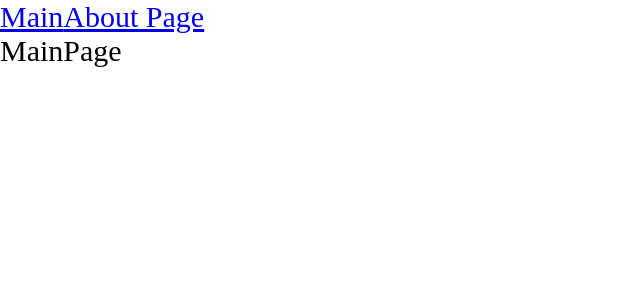
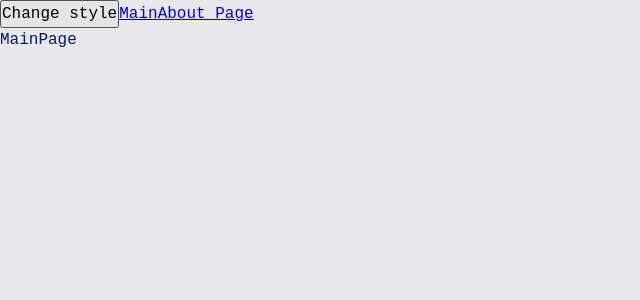
Before and after one commit to Artur-Sg/react-production-architecture-study, a React app: page / in a window 1280 px wide. Shown: the top 300 px of the page, without its empty margins (0-640 px from the left). Built offline with nearby package versions, Linux system fonts and the light colour scheme.

Commit message:
Customizable styles, theme provider

```diff
--- a/src/components/App.tsx
+++ b/src/components/App.tsx
@@ -2,11 +2,15 @@
 import { Link, Route, Routes } from 'react-router-dom';
 import { MainPageAsync } from '../pages/MainPage/MainPage.async';
 import { Suspense } from 'react';
-import '../index.scss';
+import { useTheme } from '../theme/useTheme';
+import '../styles/index.scss';
 
 const App = () => {
+  const { theme, toggleTheme } = useTheme();
+
   return (
-    <div className='app'>
+    <div className={`app ${theme}`}>
+      <button onClick={toggleTheme}>Change style</button>
       <Link to={'/'}>Main</Link>
       <Link to={'/about'}>About Page</Link>
       <Suspense fallback={<div>Loading...</div>}>
--- a/src/index.scss
+++ /dev/null
@@ -1,9 +0,0 @@
-* {
-  margin: 0;
-  padding: 0;
-  box-sizing: border-box;
-}
-
-.app {
-  font-size: 30px;
-}
--- a/src/index.tsx
+++ b/src/index.tsx
@@ -1,10 +1,13 @@
+import App from './components/App';
+import ThemeProvider from './theme/ThemeProvider';
+import { BrowserRouter } from 'react-router-dom';
 import { render } from 'react-dom';
-import { BrowserRouter } from 'react-router-dom';
-import App from './components/App';
 
 render(
   <BrowserRouter>
-    <App />
+    <ThemeProvider>
+      <App />
+    </ThemeProvider>
   </BrowserRouter>,
   document.getElementById('root')
 );
--- /dev/null
+++ b/src/styles/index.scss
@@ -0,0 +1,13 @@
+@import 'reset.scss';
+@import 'variables/global.scss';
+@import 'themes/default.scss';
+@import 'themes/dark.scss';
+
+.app {
+  font: var(--font-m);
+
+  background: var(--bg-color);
+  color: var(--primary-color);
+
+  min-height: 100vh;
+}
--- /dev/null
+++ b/src/styles/reset.scss
@@ -0,0 +1,13 @@
+* {
+  margin: 0;
+  padding: 0;
+  box-sizing: border-box;
+}
+
+input,
+button,
+textarea,
+select {
+  margin: 0;
+  font: inherit;
+}
--- /dev/null
+++ b/src/styles/themes/dark.scss
@@ -0,0 +1,5 @@
+.app.dark {
+  --bg-color: #070744;
+  --primary-color: #049604;
+  --secondary-color: #04ff04;
+}
--- /dev/null
+++ b/src/styles/themes/default.scss
@@ -0,0 +1,5 @@
+.app.default {
+  --bg-color: #e8e8ea;
+  --primary-color: #041c65;
+  --secondary-color: #0449e0;
+}
--- /dev/null
+++ b/src/styles/variables/global.scss
@@ -0,0 +1,11 @@
+:root {
+  --font-family-main: monospace, sans-serif;
+
+  --font-size-m: 16px;
+  --font-line-m: 24px;
+  --font-m: var(--font-size-m) / var(--font-line-m) var(--font-family-main);
+
+  --font-size-l: 24px;
+  --font-line-l: 32px;
+  --font-l: var(--font-size-l) / var(--font-line-l) var(--font-family-main);
+}
--- /dev/null
+++ b/src/theme/ThemeContext.ts
@@ -0,0 +1,15 @@
+import { createContext } from 'react';
+
+export enum Theme {
+  DEFAULT = 'default',
+  DARK = 'dark',
+}
+
+export interface ThemeContextProps {
+  theme?: Theme;
+  setTheme?: (theme: Theme) => void;
+}
+
+export const ThemeContext = createContext<ThemeContextProps>({});
+
+export const LOCAL_STORAGE_THEME_KEY = 'theme';
--- /dev/null
+++ b/src/theme/ThemeProvider.tsx
@@ -0,0 +1,25 @@
+import { FC, useMemo, useState } from 'react';
+import { LOCAL_STORAGE_THEME_KEY, Theme, ThemeContext } from './ThemeContext';
+
+const defaultTheme =
+  (localStorage.getItem(LOCAL_STORAGE_THEME_KEY) as Theme) || Theme.DEFAULT;
+
+const ThemeProvider: FC = ({ children }) => {
+  const [theme, setTheme] = useState<Theme>(defaultTheme);
+
+  const defaultProps = useMemo(
+    () => ({
+      theme,
+      setTheme,
+    }),
+    [theme]
+  );
+
+  return (
+    <ThemeContext.Provider value={defaultProps}>
+      {children}
+    </ThemeContext.Provider>
+  );
+};
+
+export default ThemeProvider;
--- /dev/null
+++ b/src/theme/useTheme.ts
@@ -0,0 +1,20 @@
+import { LOCAL_STORAGE_THEME_KEY, Theme, ThemeContext } from './ThemeContext';
+import { useContext } from 'react';
+
+interface UseThemeResult {
+  toggleTheme: () => void;
+  theme: Theme;
+}
+
+export function useTheme(): UseThemeResult {
+  const { theme, setTheme } = useContext(ThemeContext);
+
+  const toggleTheme = () => {
+    const newTheme = theme === Theme.DEFAULT ? Theme.DARK : Theme.DEFAULT;
+    setTheme(newTheme);
+
+    localStorage.setItem(LOCAL_STORAGE_THEME_KEY, newTheme);
+  };
+
+  return { theme, toggleTheme };
+}
```
